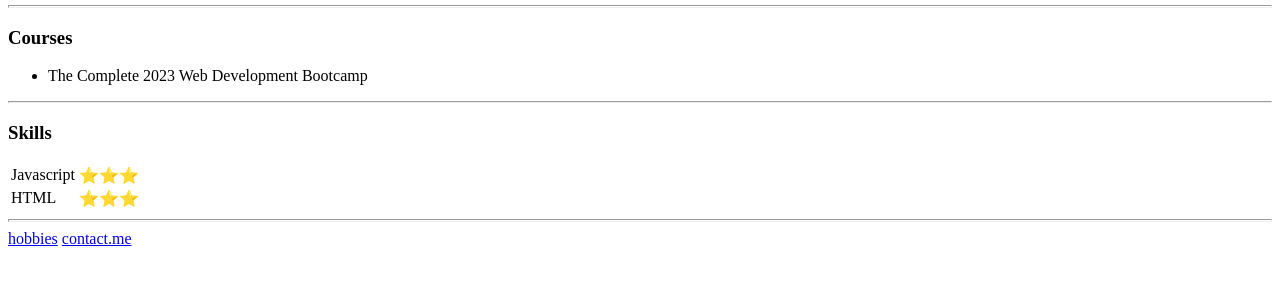
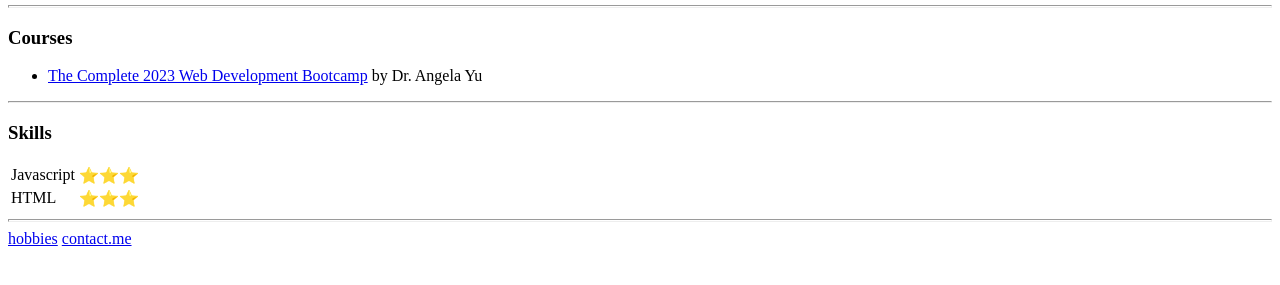
Before and after one commit to Bszablowski/CV, a plain HTML site: page index.html in a window 1280 px wide. Shown: the part 357-642 px from the top of the page. Drawn offline with Linux system fonts and the light colour scheme.

Commit message:
Add files via upload

```diff
--- a/index.html
+++ b/index.html
@@ -15,7 +15,7 @@
     <hr size="3">
     <h3>Courses</h3>
     <ul>
-        <li>The Complete 2023 Web Development Bootcamp</li>
+        <li><a href="https://www.udemy.com/course/the-complete-web-development-bootcamp/">The Complete 2023 Web Development Bootcamp</a> by Dr. Angela Yu</li>
     </ul>
     <hr>
     <h3>Skills</h3>
```
Also changed, not shown: contact.me.html (+1 -1 lines).
